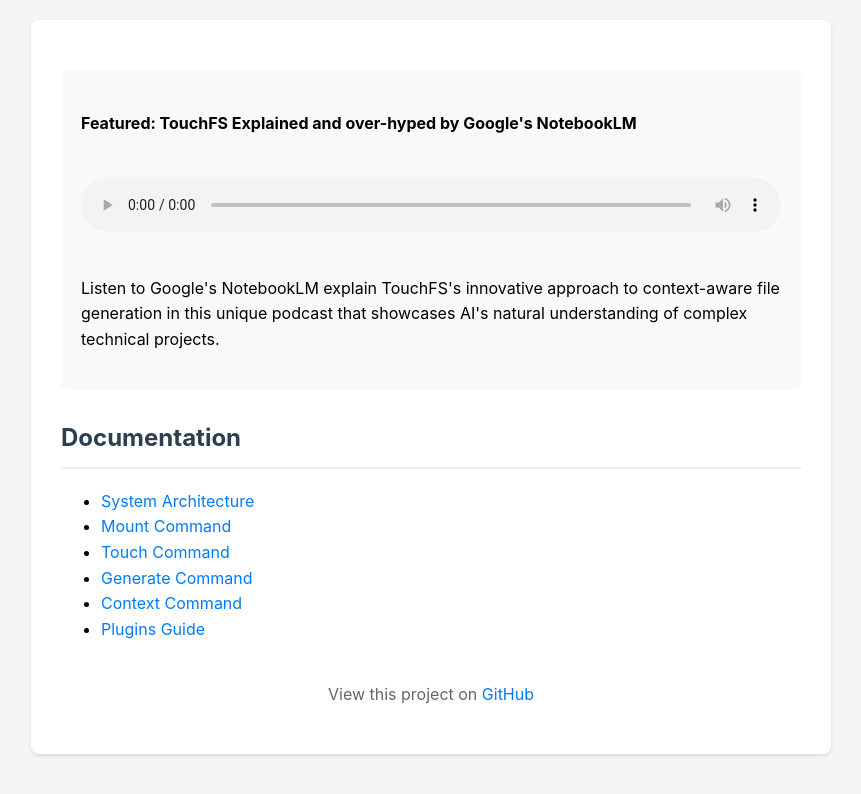
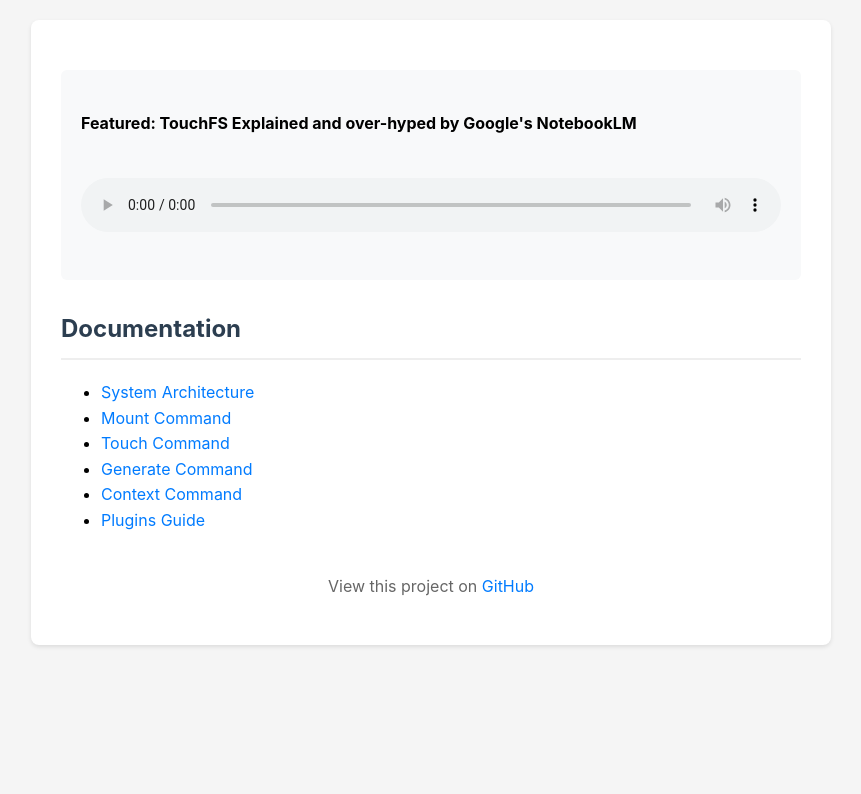
Before and after one commit to kristerhedfors/touchfs, a website: page docs/index.html in a window 1280 px wide. Shown: the whole page, without its empty margins (209-1070 px from the left). Drawn offline with nearby package versions, Linux system fonts and the light colour scheme.

Commit message:
Update index.html

```diff
--- a/docs/index.html
+++ b/docs/index.html
@@ -91,9 +91,7 @@
                 <source src="notebooklm_podcast/TouchFS_%20Context-Aware%20File%20Generation.mp3" type="audio/mpeg">
                 Your browser does not support the audio element.
             </audio>
-
-            <p>Listen to Google's NotebookLM explain TouchFS's innovative approach to context-aware file generation in this unique podcast that showcases AI's natural understanding of complex technical projects.</p>
-        </div>
+       </div>
 
         <div id="content" class="markdown-body">
             <!-- README content will be inserted here by the GitHub Pages workflow -->
```
